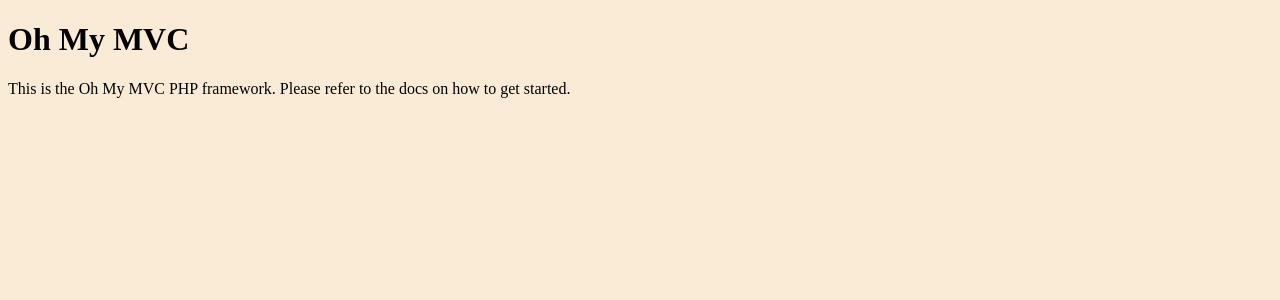
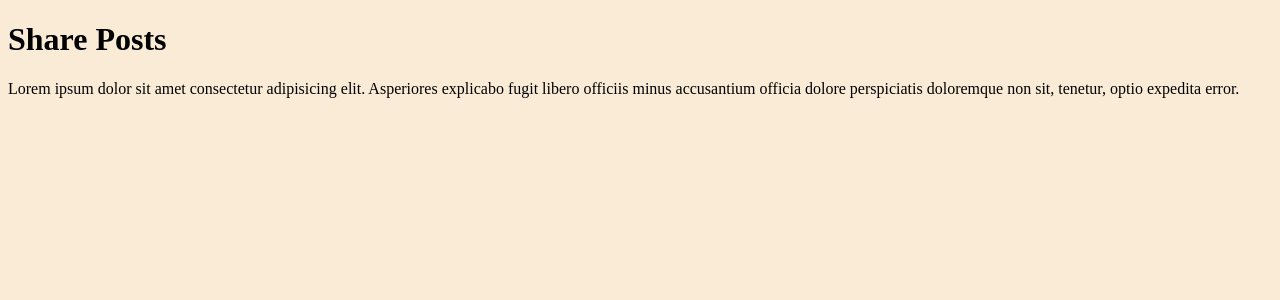
Before and after one commit to nathanjh-28/ohmyMVC, a PHP site: page /shareposts/ in a window 1280 px wide. Shown: the top 300 px of the page. Run offline with PHP 8.4, Linux system fonts and the light colour scheme; data that the repository does not hold is empty.

Commit message:
shareposts first commit

```diff
--- a/app/config/config.php
+++ b/app/config/config.php
@@ -2,13 +2,13 @@
 
 //DB Params
 define('DB_HOST','localhost');
-define('DB_USER','_YOUR_USER_');
-define('DB_PASS','_YOUR_PASS_');
-define('DB_NAME','_YOUR_DB_NAME_');
+define('DB_USER','root');
+define('DB_PASS','123456');
+define('DB_NAME','shareposts');
 
 // App Root
 define('APPROOT', dirname(dirname(__FILE__)));
 // URL Root
-define('URLROOT', '_YOUR_URL');
+define('URLROOT', 'http://localhost:8080/shareposts');
 // Site Name
-define('SITENAME', '_YOUR_SITENAME_');
+define('SITENAME', 'SharePosts');
--- a/app/controllers/Pages.php
+++ b/app/controllers/Pages.php
@@ -11,7 +11,7 @@ class Pages extends Controller
 
     {
         $data = [
-            'title' => 'Oh My MVC',
+            'title' => 'Share Posts',
         ];
 
         $this->view('pages/index', $data);
--- a/app/views/pages/index.php
+++ b/app/views/pages/index.php
@@ -2,7 +2,7 @@
 
 <h1><?= $data['title']; ?></h1>
 
-<p>This is the Oh My MVC PHP framework.  Please refer to the docs on how to get started.</p>
+<p>Lorem ipsum dolor sit amet consectetur adipisicing elit. Asperiores explicabo fugit libero officiis minus accusantium officia dolore perspiciatis doloremque non sit, tenetur, optio expedita error.</p>
 
 
 <?php require APPROOT . '/views/inc/footer.php'; ?>
```
